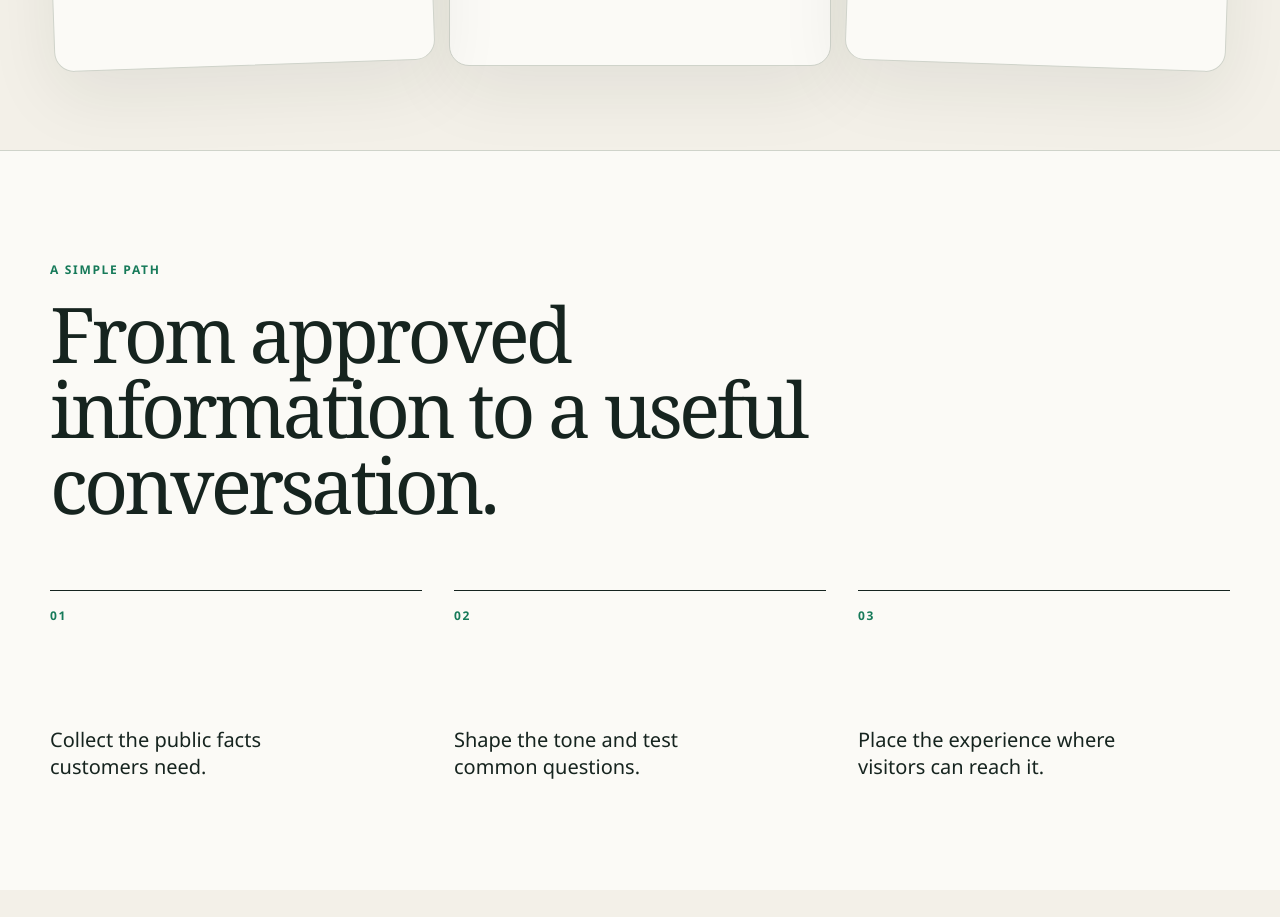
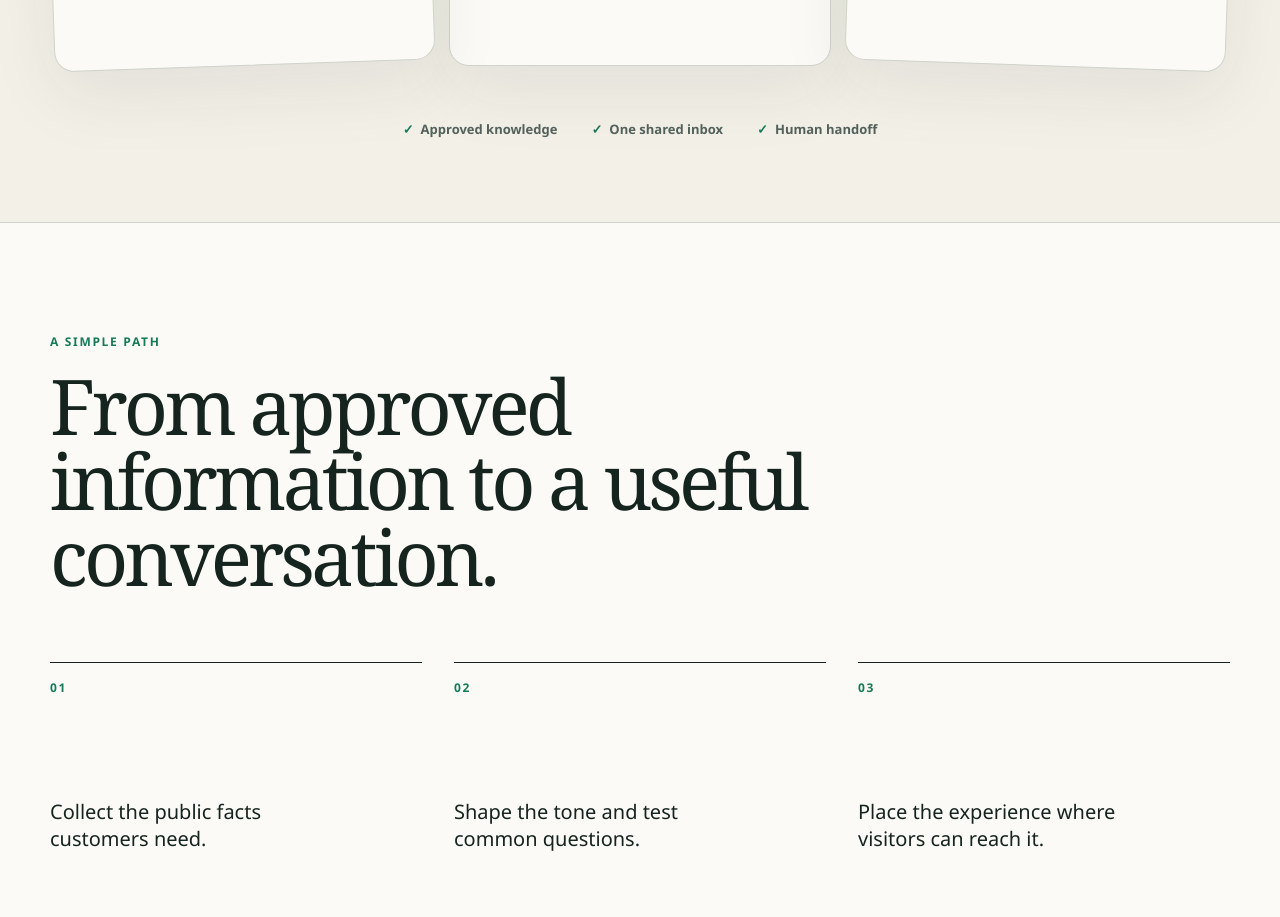
Before and after one commit to tinwolocaf-lab/makeagent, a React (Vite) app: page / in a window 1280 px wide. Shown: the part 1100-2017 px from the top of the page. Before the commit the page ends 1990 px from the top, so only its background shows below. Built offline with nearby package versions, Linux system fonts and the light colour scheme.

Commit message:
add landing trust signals

```diff
--- a/src/App.tsx
+++ b/src/App.tsx
@@ -56,6 +56,9 @@ export function App() {
             </article>
           ))}
         </div>
+        <ul className="proof-strip" aria-label="Product principles">
+          {copy.proof.map((item) => <li key={item}>{item}</li>)}
+        </ul>
       </section>
 
       <section className="how" id="how">
--- a/src/content.ts
+++ b/src/content.ts
@@ -15,6 +15,7 @@ export type LandingCopy = {
   lede: string;
   cta: string;
   examplesLabel: string;
+  proof: readonly string[];
   howEyebrow: string;
   howTitle: string;
   steps: readonly string[];
@@ -42,6 +43,7 @@ export const COPY: Record<Locale, LandingCopy> = {
       "Give one helpful agent the information your business has approved, then meet customers wherever they start the conversation.",
     cta: "Explore the landing demo",
     examplesLabel: "Example customer conversations",
+    proof: ["Approved knowledge", "One shared inbox", "Human handoff"],
     howEyebrow: "A simple path",
     howTitle: "From approved information to a useful conversation.",
     steps: [
@@ -86,6 +88,7 @@ export const COPY: Record<Locale, LandingCopy> = {
       "회사가 승인한 정보를 하나의 유용한 에이전트에 제공하고, 고객이 대화를 시작하는 모든 곳에서 만나 보세요.",
     cta: "랜딩 데모 살펴보기",
     examplesLabel: "고객 대화 예시",
+    proof: ["승인된 지식", "하나의 통합 받은편지함", "사람에게 연결"],
     howEyebrow: "간단한 과정",
     howTitle: "승인된 정보에서 유용한 대화까지.",
     steps: [
--- a/src/landing.css
+++ b/src/landing.css
@@ -63,6 +63,9 @@ h1 span { display: block; }
 .bubble-customer { margin-left: auto; border-bottom-right-radius: 4px; color: var(--surface); background: var(--ink); }
 .bubble-agent { border-bottom-left-radius: 4px; background: #e7ebe4; }
 
+.proof-strip { display: flex; width: min(820px, 100%); justify-content: center; gap: 12px 34px; margin: 54px auto 0; padding: 0; color: var(--soft-ink); list-style: none; font-size: 13px; font-weight: 650; }
+.proof-strip li::before { content: "✓"; margin-right: 7px; color: #167a59; }
+
 .how { padding: 110px max(20px, calc((100vw - 1180px) / 2)); border-top: 1px solid var(--line); background: var(--surface); }
 .how h2 { max-width: 820px; font-size: clamp(42px, 6vw, 80px); line-height: .98; }
 .how ol { display: grid; grid-template-columns: repeat(3, 1fr); gap: 32px; margin: 68px 0 0; padding: 0; list-style: none; }
@@ -76,6 +79,7 @@ h1 span { display: block; }
   .hero { padding-top: 64px; }
   .conversation-grid { grid-template-columns: 1fr; margin-top: 64px; }
   .conversation-card:nth-child(n) { transform: none; }
+  .proof-strip { flex-direction: column; align-items: center; }
   .how { padding-block: 80px; }
   .how ol { grid-template-columns: 1fr; }
   .how li { min-height: 130px; }
```
